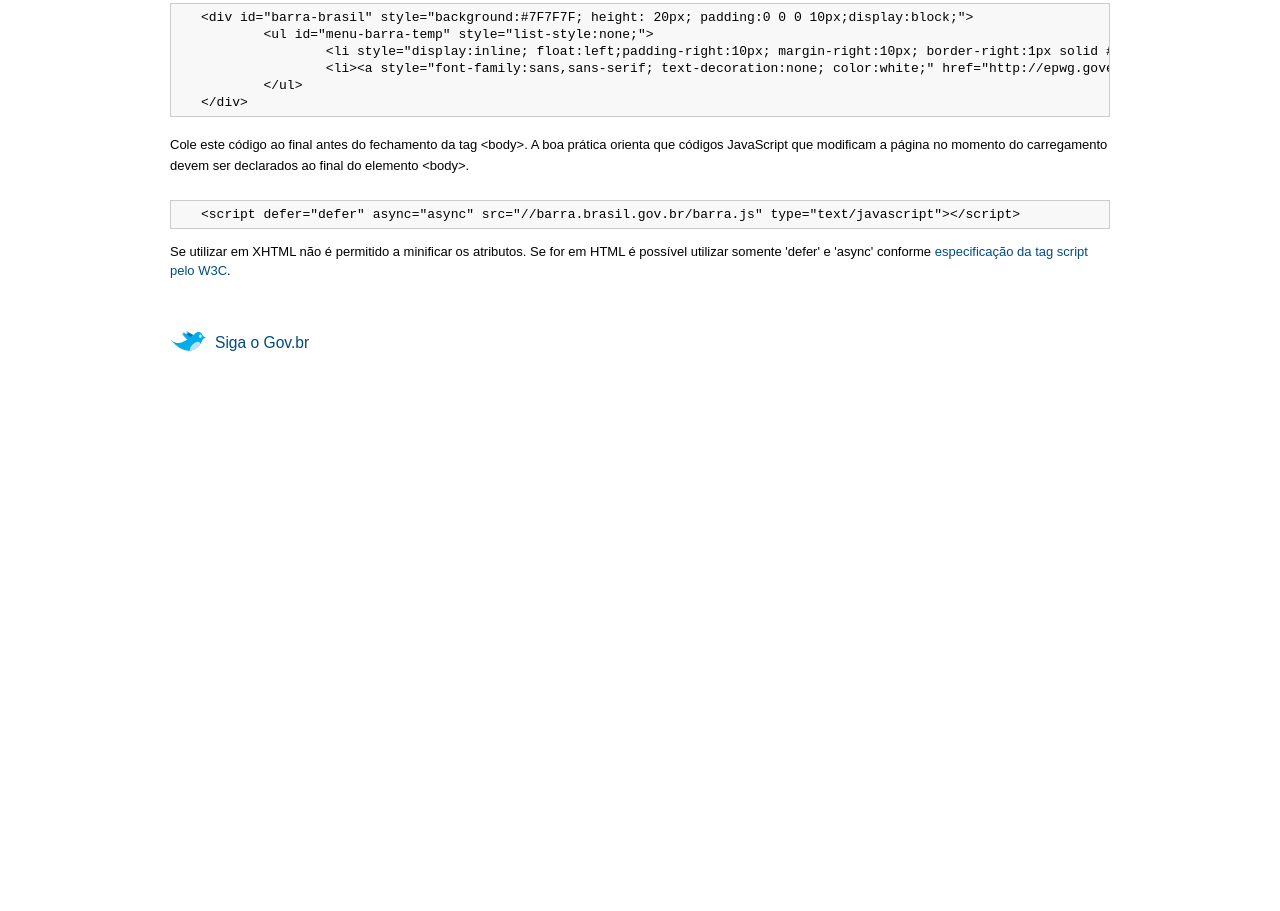
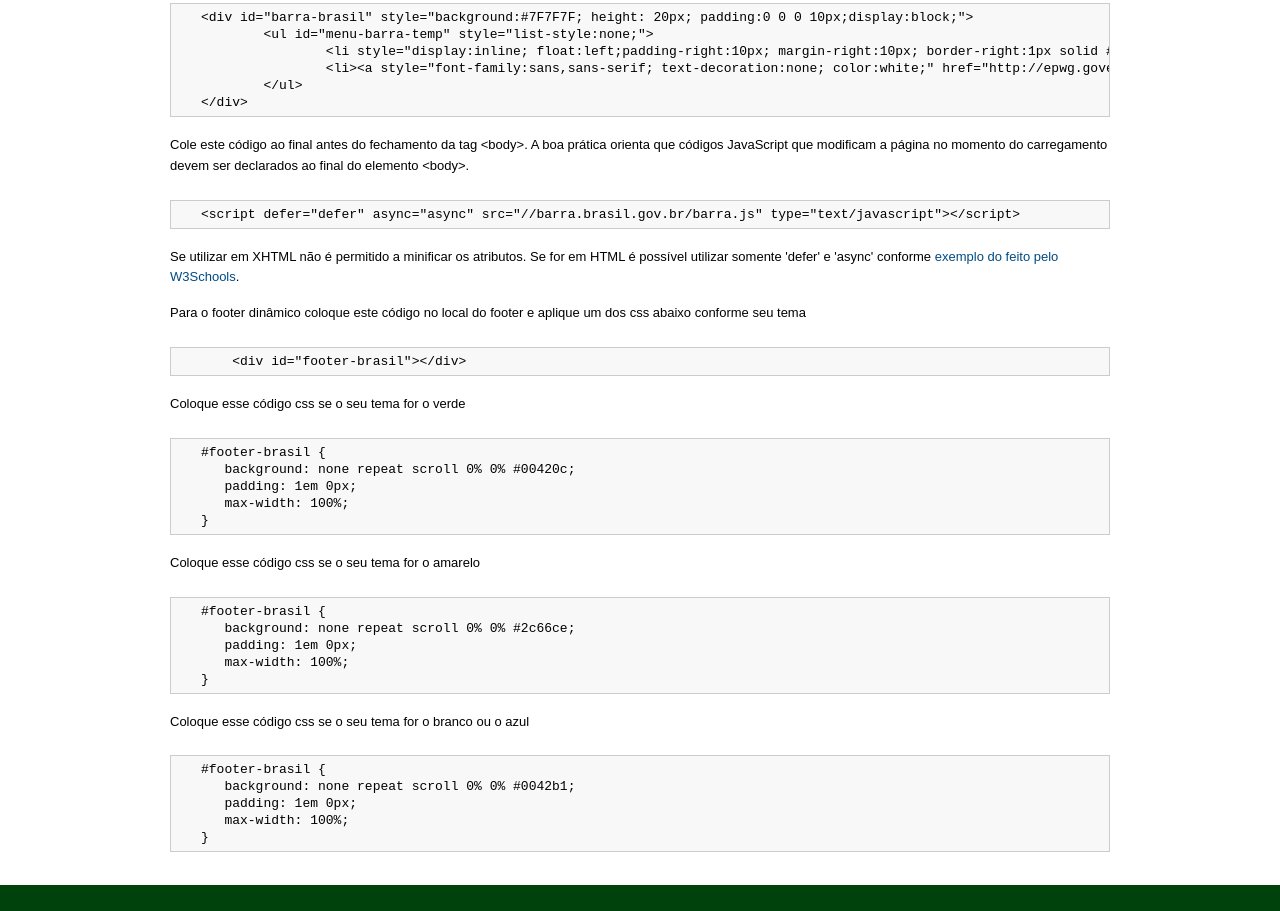
Before and after one commit to govbr/brasil.gov.manualbarra, a plain HTML site: page index.html in a window 1280 px wide. Shown: the part 850-1761 px from the top of the page. Before the commit the page ends 1204 px from the top, so only its background shows below. Drawn offline with Linux system fonts and the light colour scheme.

Commit message:
Novas orientações sobre a barra/rodapé dinâmico

```diff
--- a/index.html
+++ b/index.html
@@ -9,7 +9,13 @@
         <link rel="stylesheet" href="css/960.css" />
         <link rel="stylesheet" href="css/demo.css"/>
         <link rel="alternate stylesheet" href="css/contraste.css" title="alto_contraste"/>
-
+        <style type="text/css">
+				#footer-brasil {
+					background: none repeat scroll 0% 0% #00420c;
+					padding: 1em 0px;
+					max-width: 100%;
+				}
+        </style>
         <script type="text/javascript">
             function alto_contraste(title) {
                 var i, a;
@@ -69,7 +75,7 @@
 
                 <p>A barra de Identidade Visual do Governo Federal na Internet tem a função de identificar, padronizar e integrar sítios e portais do Governo Federal. A barra também tem a função de proporcionar acesso direto ao Portal Brasil - <a href="http://brasil.gov.br">brasil.gov.br</a>, às informações públicas de acordo com a Lei de acesso à informação, aos canais de participação social, ao portal de serviços prestados pelos diversos órgãos - <a href="http://servicos.gov.br/">servicos.gov.br/</a>, página com toda a legislação brasileira - <a href="http://planalto.gov.br/legislacao/">planalto.gov.br/legislacao/</a> e link para os canais de comunicação do Governo Federal.</p>
 
-                <p>Seu uso está normatizado por meio da Instrução Normativa nº 2, de 16 de dezembro de 2009, que pode ser encontrada no sítio da <a href="http://www.secom.gov.br/">Secretaria de Comunicação Social da Presidência da República - Secom</a>.</p>
+                <p>Seu uso está normatizado por meio da Instrução Normativa nº 8, de 19 de dezembro de 2014, que pode ser encontrada no sítio da <a href="http://www.secom.gov.br/acesso-a-informacao/institucional/legislacao/arquivos-de-instrucoes-normativas/2014in08-comunicacao-digital.pdf">Secretaria de Comunicação Social da Presidência da República - Secom</a>.</p>
 
                 <p>Com o objetivo de padronizar a codificação e garantir a aderência às normas da Administração Pública, a nova versão da barra utiliza uma arquitetura integrada e dinâmica, não precisa ser desenvolvida, pois sua funcionalidade encontra-se corretamente configurada e pronta para uso.</p>
 
@@ -100,21 +106,47 @@
 &lt;script defer="defer" async="async" src="//barra.brasil.gov.br/barra.js" type="text/javascript"&gt;&lt;/script&gt;
 </pre>
 
-Se utilizar em XHTML não é permitido a minificar os atributos. Se for em HTML é possível utilizar somente 'defer' e 'async' conforme <a href="http://www.w3schools.com/tags/tag_script.asp">especificação da tag script pelo W3C</a>.
+<p>Se utilizar em XHTML não é permitido a minificar os atributos. Se for em HTML é possível utilizar somente 'defer' e 'async' conforme <a href="http://www.w3schools.com/tags/tag_script.asp">exemplo do feito pelo W3Schools</a>.</p>
+
+<p>Para o footer dinâmico coloque este código no local do footer e aplique um dos css abaixo conforme seu tema</p>
+
+<pre>
+    &lt;div id="footer-brasil"&gt;&lt;/div&gt;
+</pre>
+
+<p>Coloque esse código css se o seu tema for o verde</p>
+<pre>
+#footer-brasil {
+   background: none repeat scroll 0% 0% #00420c;
+   padding: 1em 0px;
+   max-width: 100%;
+}
+</pre>
+
+<p>Coloque esse código css se o seu tema for o amarelo</p>
+<pre>
+#footer-brasil {
+   background: none repeat scroll 0% 0% #2c66ce;
+   padding: 1em 0px;
+   max-width: 100%;
+}
+</pre>
+
+<p>Coloque esse código css se o seu tema for o branco ou o azul</p>
+<pre>
+#footer-brasil {
+   background: none repeat scroll 0% 0% #0042b1;
+   padding: 1em 0px;
+   max-width: 100%;
+}
+</pre>
 
             </div>
             <div class="clear"></div>
         </div>
     </div>
 
-    <div id="brasil-footer">
-        <div class="container_12">
-            <div class="grid_6">
-                <a class="twitter" href="http://twitter.com/egovbr">Siga o Gov.br</a>
-            </div>
-            <div class="clear"></div>
-        </div>
-    </div>
+    <div id="footer-brasil"></div>
 	<script defer="defer" async="async" src="//barra.brasil.gov.br/barra.js" type="text/javascript"></script>
 
 </body>
```
Also changed, not shown: atualize.html (+8 -8 lines).
